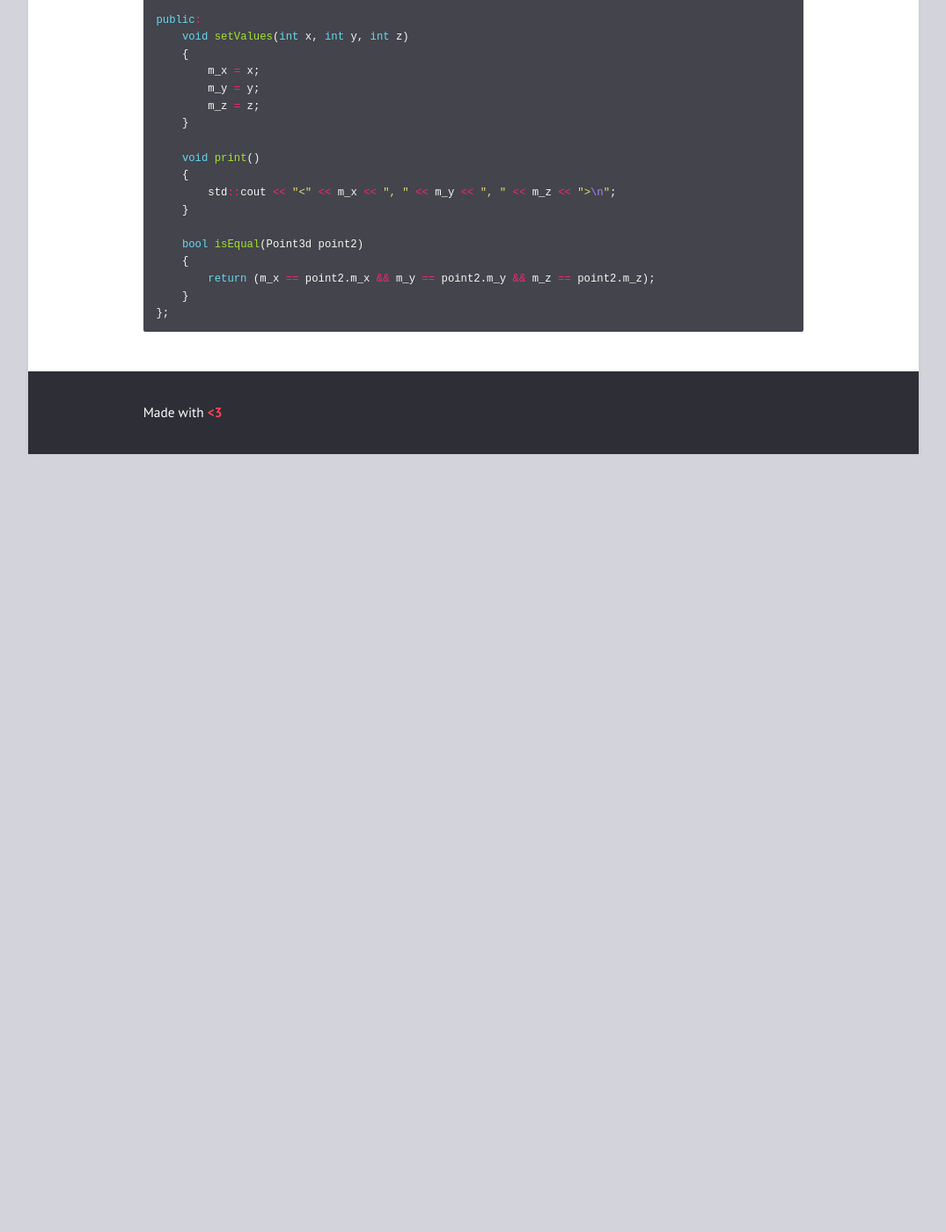
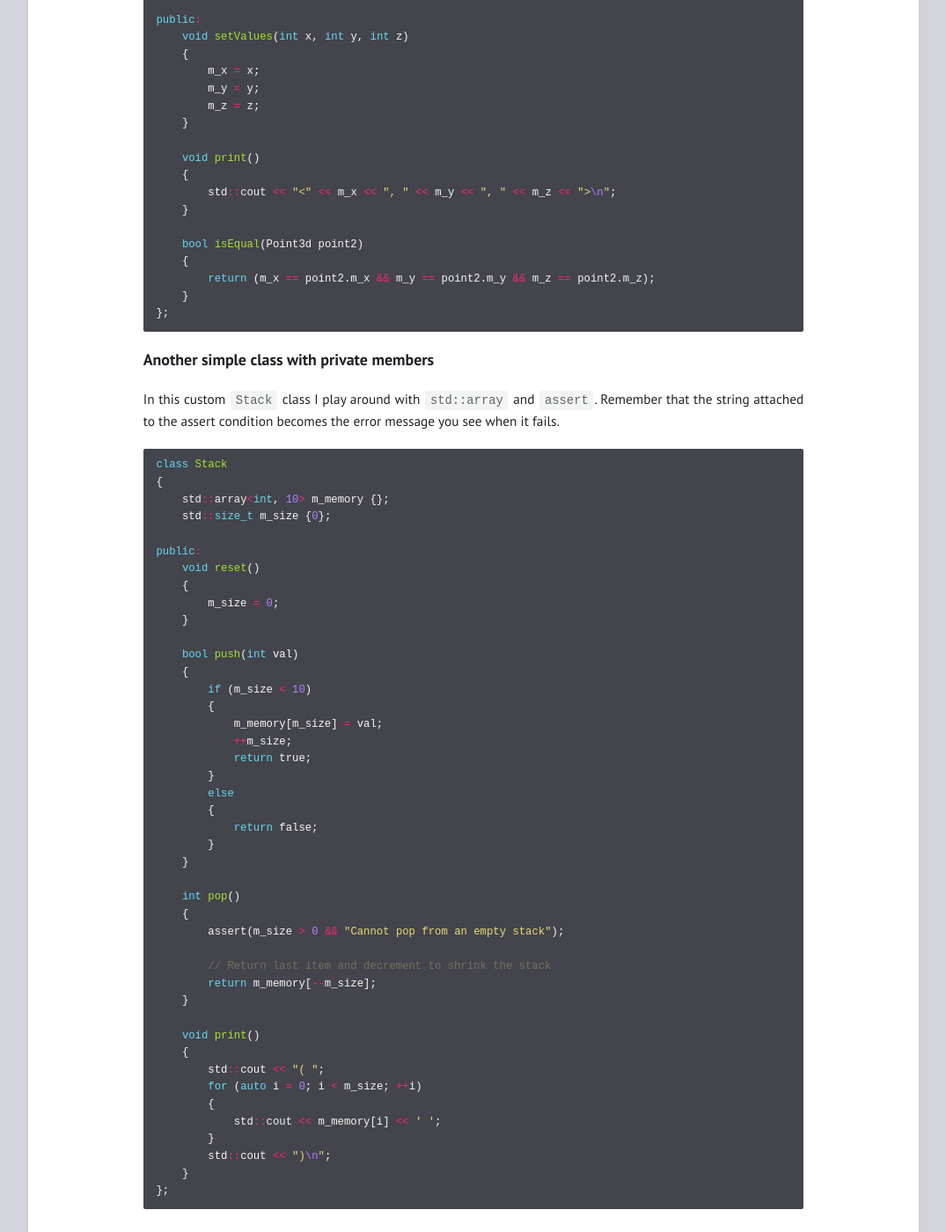
Before and after one commit to axel-durham/blog.axeldurham.com, a Jekyll site: the page built from _posts/2023-06-16-getting-object-oriented.md, in a window 1280 px wide and 1400 px high, scrolled down 1076 px. Shown: the whole window at 88% size, without its empty margins (102-1177 px from the left). Built offline with Jekyll 4.4.1, drawn with Linux system fonts in a browser that asks for light colours; before the commit the page ends 1592 px from its top, so only the background shows below that.

Commit message:
add some more class examples

````diff
--- a/_posts/2023-06-16-getting-object-oriented.md
+++ b/_posts/2023-06-16-getting-object-oriented.md
@@ -65,3 +65,53 @@ public:
     }
 };
 ```
+
+### Another simple class with private members
+
+In this custom `Stack` class I play around with `std::array` and `assert`. Remember that the string attached to the assert condition becomes the error message you see when it fails.
+
+```cpp
+class Stack
+{
+    std::array<int, 10> m_memory {};
+    std::size_t m_size {0};
+
+public:
+    void reset()
+    {
+        m_size = 0;
+    }
+
+    bool push(int val)
+    {
+        if (m_size < 10)
+        {
+            m_memory[m_size] = val;
+            ++m_size;
+            return true;
+        }
+        else
+        {
+            return false;
+        }
+    }
+
+    int pop()
+    {
+        assert(m_size > 0 && "Cannot pop from an empty stack");
+
+        // Return last item and decrement to shrink the stack
+        return m_memory[--m_size];
+    }
+
+    void print()
+    {
+        std::cout << "( ";
+        for (auto i = 0; i < m_size; ++i)
+        {
+            std::cout << m_memory[i] << ' ';
+        }
+        std::cout << ")\n";
+    }
+};
+```
````
